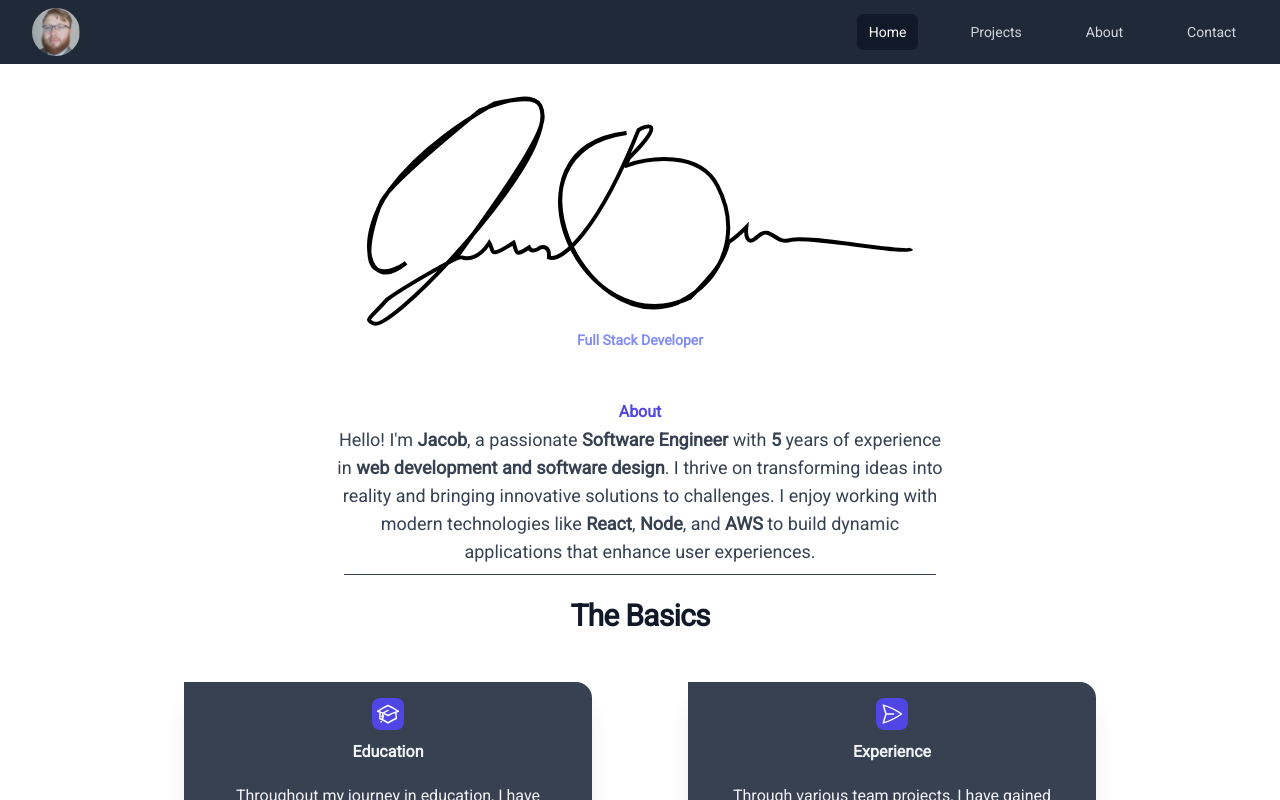
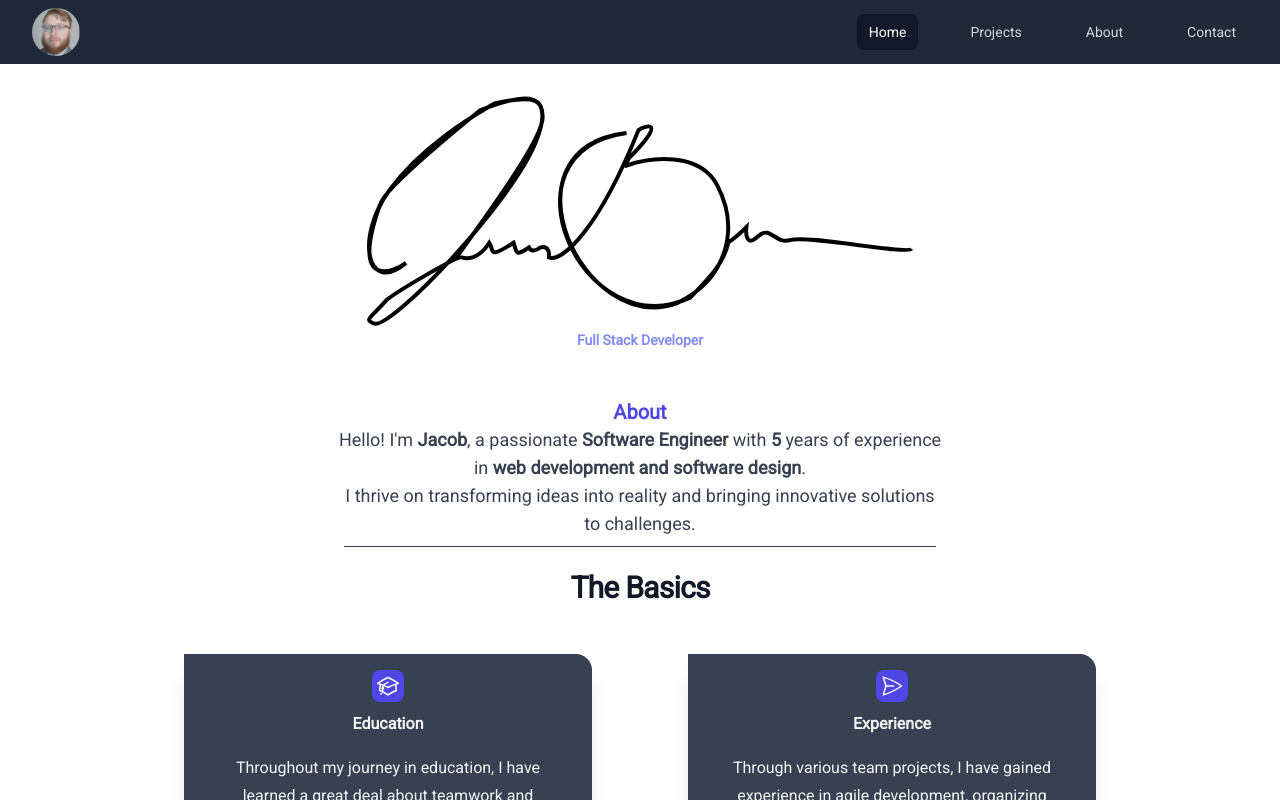
Before and after one commit to jbailes99/jbailes.com, a Next.js app: page / in a window 1280 px wide. Built offline with nearby package versions, Linux system fonts and the light colour scheme.

Commit message:
one last thing

```diff
--- a/app/page.tsx
+++ b/app/page.tsx
@@ -82,19 +82,18 @@ export default function HomePage() {
       <div className=' w-full py-6  sm:py-12'>
         <div className='px-6 flex flex-col lg:px-8'>
           <div className='sm:w-1/2  mx-auto  lg:text-center'>
-            <h2 className='text-center font-semibold leading-7 text-indigo-600'>
+            <h2 className='text-center font-semibold text-xl text-indigo-600'>
               About
             </h2>
             <p className='text-center sm:mt-0 mt-2 text-gray-700 text-sm sm:text-base md:text-lg'>
               Hello! I&apos;m <strong>Jacob</strong>, a passionate{' '}
               <strong>Software Engineer</strong> with <strong>5</strong> years
               of experience in{' '}
-              <strong>web development and software design</strong>. I thrive on
-              transforming ideas into reality and bringing innovative solutions
-              to challenges. I enjoy working with modern technologies like
-              <strong> React</strong>, <strong>Node</strong>, and{' '}
-              <strong>AWS</strong> to build dynamic applications that enhance
-              user experiences.
+              <strong>web development and software design</strong>.
+            </p>
+            <p className='text-center sm:mt-0 mt-4 text-gray-700 text-sm sm:text-base md:text-lg'>
+              I thrive on transforming ideas into reality and bringing
+              innovative solutions to challenges.
             </p>
 
             <div className='relative sm:mt-0 mt-2'>
```
